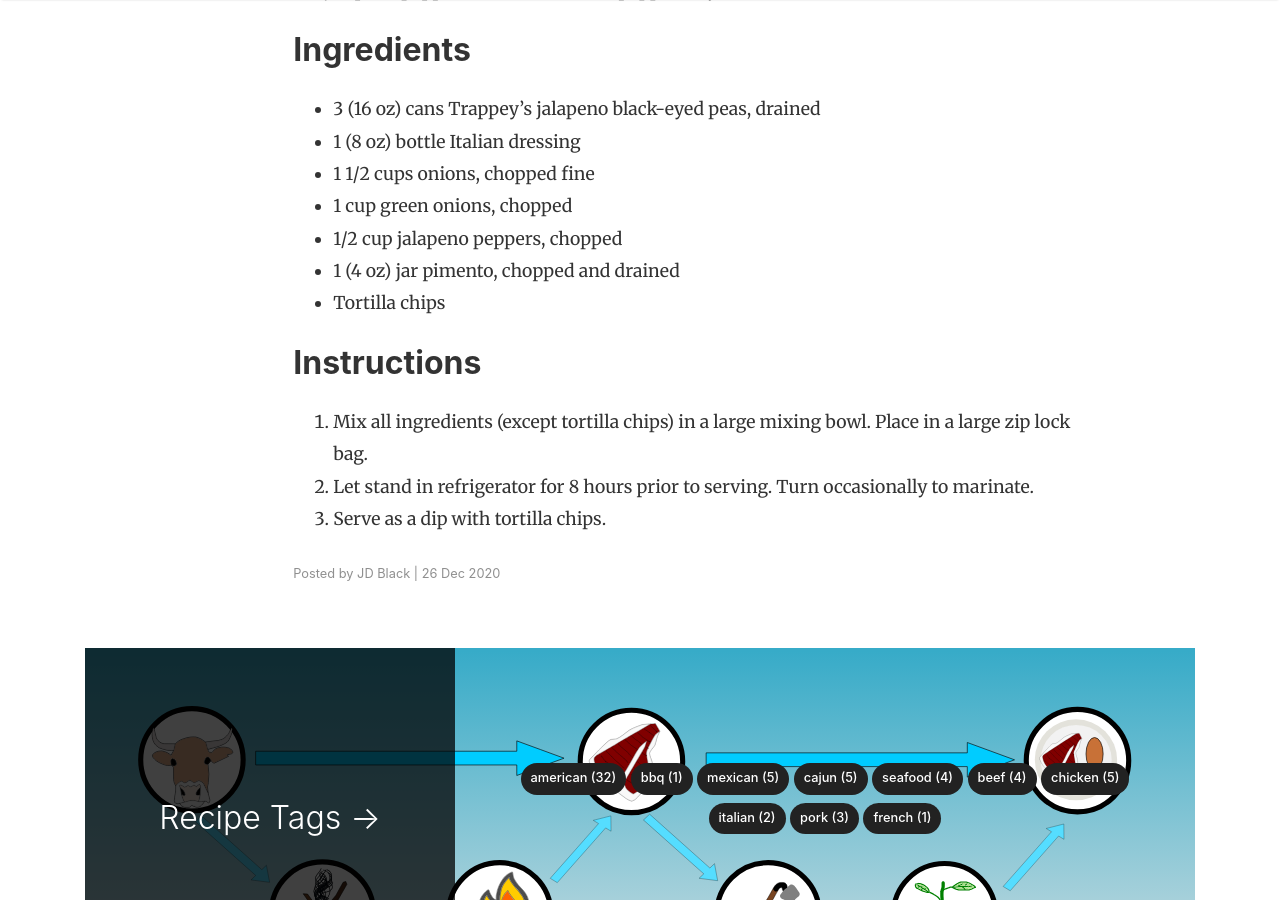
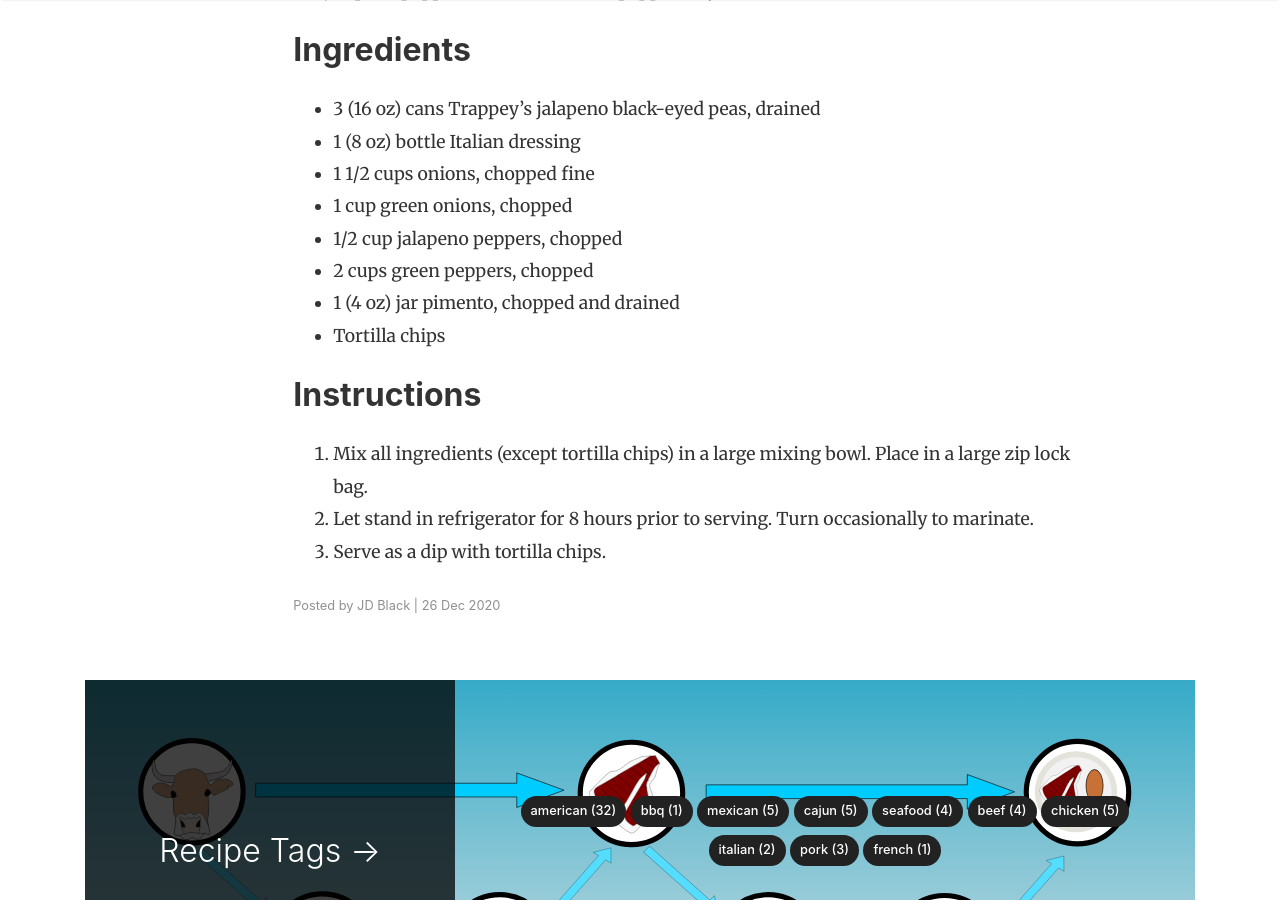
Before and after one commit to jondavid-black/food, a Jekyll site: the page built from docs/_posts/2020-12-26-natchez_caviar.md, in a window 1280 px wide and 900 px high, scrolled down 466 px. Built offline with Jekyll 4.4.1, drawn with Linux system fonts in a browser that asks for light colours; nearby versions of some CDN libraries.

Commit message:
fixed an error

```diff
--- a/docs/_posts/2020-12-26-natchez_caviar.md
+++ b/docs/_posts/2020-12-26-natchez_caviar.md
@@ -17,6 +17,7 @@ This is one of our favorites from the O'Keefe family's Cooking on the Coast cook
 - 1 1/2 cups onions, chopped fine
 - 1 cup green onions, chopped
 - 1/2 cup jalapeno peppers, chopped
+- 2 cups green peppers, chopped
 - 1 (4 oz) jar pimento, chopped and drained
 - Tortilla chips
 
```
